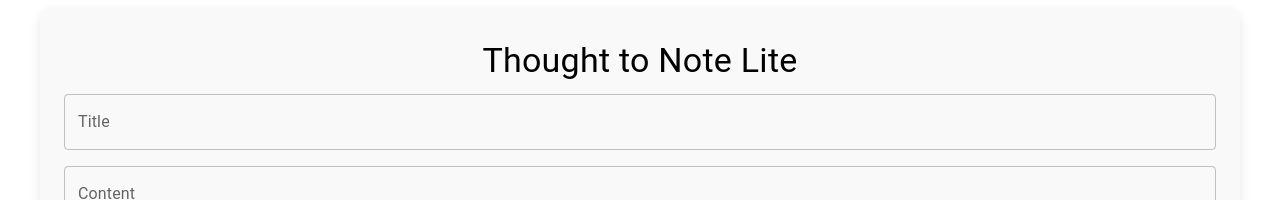
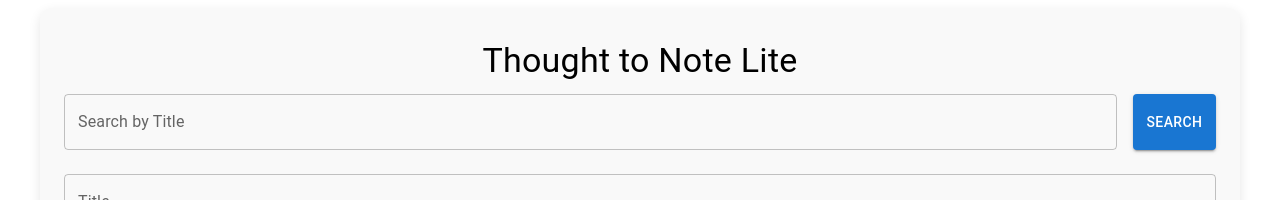
Before and after one commit to DimWebDev/thought-to-note-lite-fe, a React (Create React App) app: page / in a window 1280 px wide. Shown: the top 200 px of the page. Built offline with nearby package versions, Linux system fonts and the light colour scheme; no server answers.

Commit message:
add search by title functionality

```diff
--- a/src/App.tsx
+++ b/src/App.tsx
@@ -1,7 +1,7 @@
 import React, { useState, useEffect } from 'react';
 import NoteList from './components/NoteList';
 import NoteForm from './components/NoteForm';
-import { Container, Typography } from '@mui/material';
+import { Container, Typography, TextField, Button } from '@mui/material';
 import styled from '@emotion/styled';
 import { NoteType } from './interfaces/types';
 
@@ -14,8 +14,15 @@ const AppContainer = styled(Container)`
   box-shadow: 0 4px 12px rgba(0, 0, 0, 0.1);
 `;
 
+const SearchContainer = styled.div`
+  display: flex;
+  gap: 1rem;
+  margin-bottom: 1.5rem;
+`;
+
 const App: React.FC = () => {
   const [notes, setNotes] = useState<NoteType[]>([]);
+  const [searchQuery, setSearchQuery] = useState('');
 
   useEffect(() => {
     const fetchNotes = async () => {
@@ -30,8 +37,7 @@ const App: React.FC = () => {
 
         if (response.ok) {
           const data = await response.json();
-          console.log('Fetched Notes:', data); // Log the fetched data
-          setNotes(data);  // Update state with the fetched notes
+          setNotes(data);
         } else {
           console.error('Failed to fetch notes:', response.statusText);
         }
@@ -48,13 +54,49 @@ const App: React.FC = () => {
   };
 
   const updateNote = (updatedNote: NoteType) => {
-    setNotes(
-      notes.map((note) => (note.id === updatedNote.id ? updatedNote : note))
-    );
+    setNotes(notes.map((note) => (note.id === updatedNote.id ? updatedNote : note)));
   };
 
   const deleteNote = (id: number) => {
     setNotes(notes.filter((note) => note.id !== id));
+  };
+
+  const handleSearch = async () => {
+    if (searchQuery.trim() === '') {
+      // If the search query is empty, fetch all notes
+      const response = await fetch('http://localhost:8080/api/notes', {
+        method: 'GET',
+        headers: {
+          'Authorization': 'Basic ' + btoa('yourUsername:yourPassword'),
+          'Content-Type': 'application/json',
+        },
+      });
+      if (response.ok) {
+        const data = await response.json();
+        setNotes(data);
+      } else {
+        console.error('Failed to fetch notes:', response.statusText);
+      }
+    } else {
+      try {
+        const response = await fetch(`http://localhost:8080/api/notes/search?title=${encodeURIComponent(searchQuery)}`, {
+          method: 'GET',
+          headers: {
+            'Authorization': 'Basic ' + btoa('yourUsername:yourPassword'),
+            'Content-Type': 'application/json',
+          },
+        });
+
+        if (response.ok) {
+          const data = await response.json();
+          setNotes(data);
+        } else {
+          console.error('Failed to search notes:', response.statusText);
+        }
+      } catch (error) {
+        console.error('Error searching notes:', error);
+      }
+    }
   };
 
   return (
@@ -62,6 +104,21 @@ const App: React.FC = () => {
       <Typography variant="h4" align="center" gutterBottom>
         Thought to Note Lite
       </Typography>
+
+      {/* Search Input */}
+      <SearchContainer>
+        <TextField
+          label="Search by Title"
+          variant="outlined"
+          value={searchQuery}
+          onChange={(e) => setSearchQuery(e.target.value)}
+          fullWidth
+        />
+        <Button variant="contained" color="primary" onClick={handleSearch}>
+          Search
+        </Button>
+      </SearchContainer>
+
       <NoteForm addNote={addNote} />
       <NoteList notes={notes} updateNote={updateNote} deleteNote={deleteNote} />
     </AppContainer>
```
